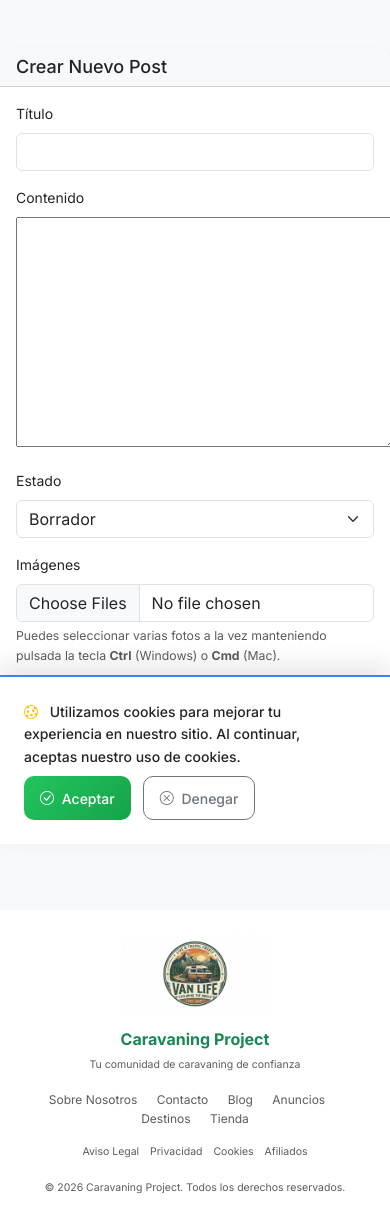
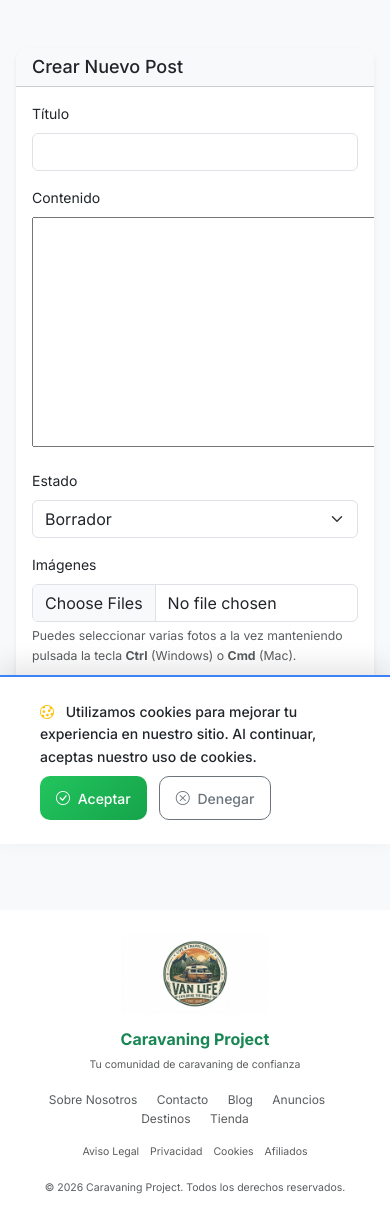
Before and after one commit to creamis/caravaning, a Django app: page /blog/create/ in a window 390 px wide. Shown: the top 1220 px of the page. Run offline with Django 5.2, Linux system fonts and the light colour scheme; the visitor is signed in with stand-in values (Sample User, id 1); some libraries are stand-ins or nearby versions.

Commit message:
Mejora en las plantillas de blog y listados y actualización de modelos de tienda

```diff
--- a/templates/base.html
+++ b/templates/base.html
@@ -258,9 +258,10 @@
                 padding-right: 0 !important;
             }
 
-            .container {
-                padding-left: 0 !important;
-                padding-right: 0 !important;
+            /* Aplicar márgenes derecho e izquierdo a los contenedores de contenido en móvil */
+            .container:not(.main-content) {
+                padding-left: 1rem !important;
+                padding-right: 1rem !important;
             }
 
             /* Hide desktop header and top cards on mobile */
```
